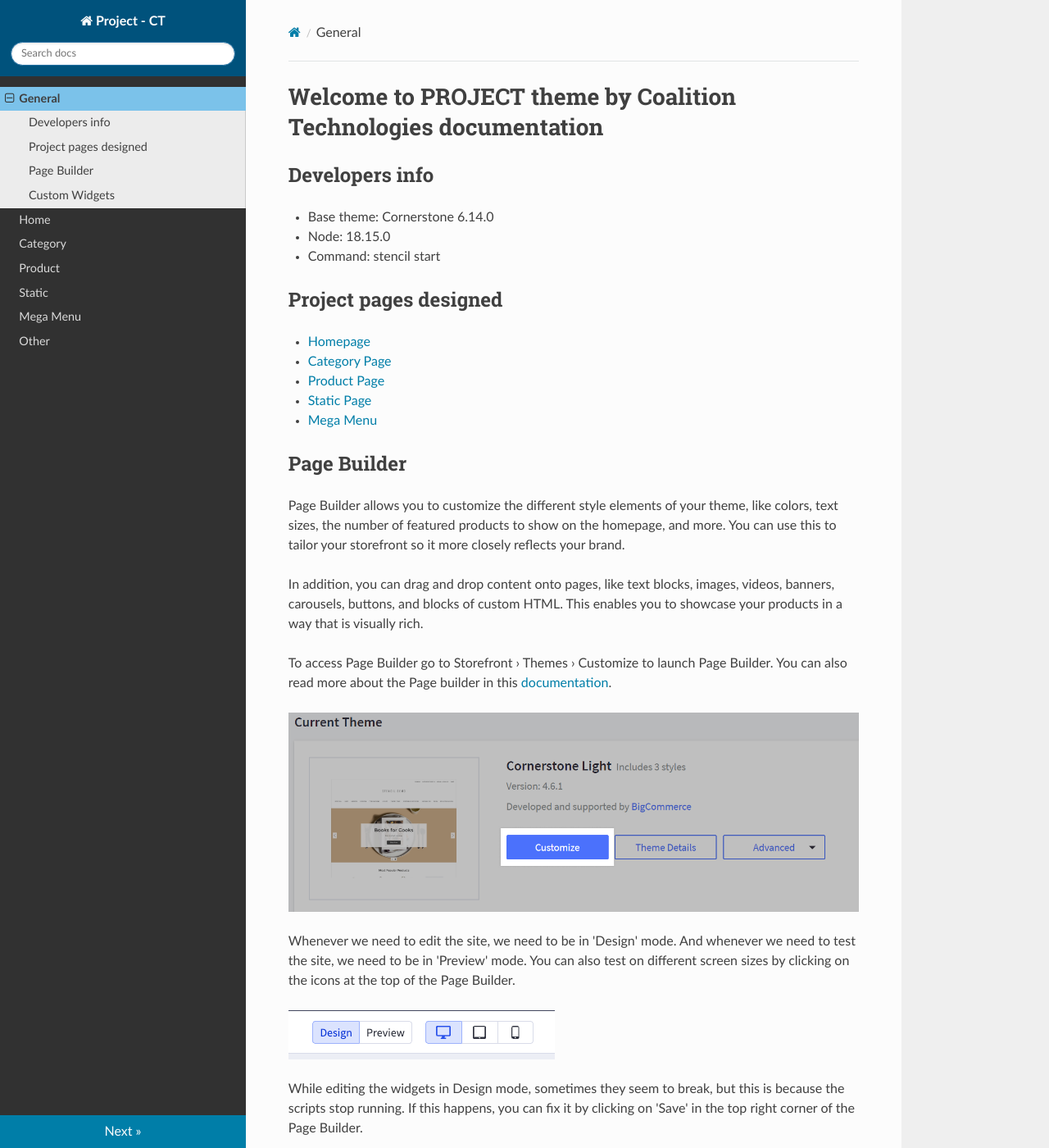
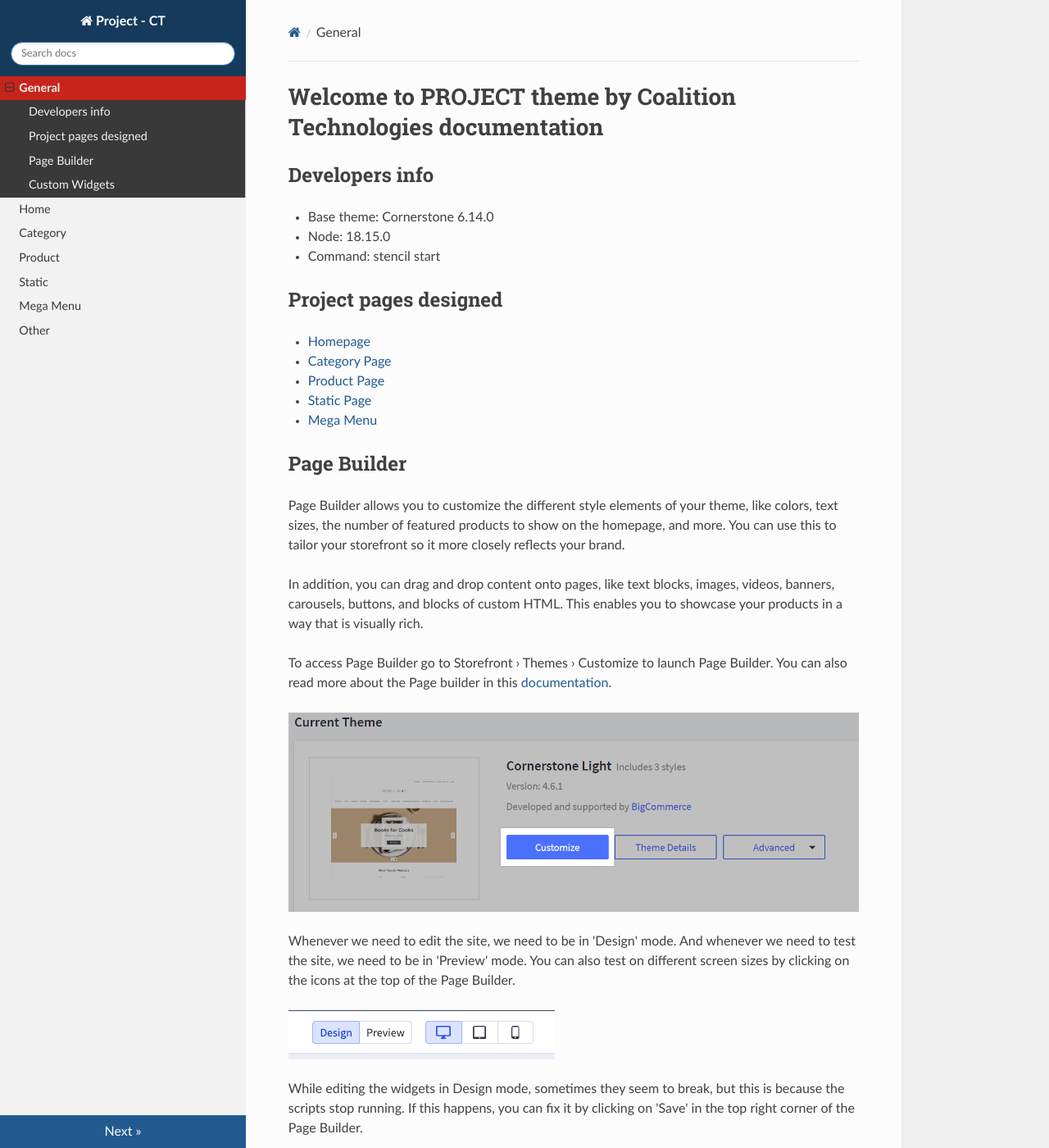
Before and after one commit to coalitiontech/door-hardware-doc, an MkDocs documentation site: the page built from docs/index.md, in a window 1280 px wide and 1400 px high. Shown: the whole window at 82% size. Built offline with MkDocs 1.6.1, drawn with Linux system fonts in a browser that asks for light colours; nearby versions of some CDN libraries.

Commit message:
doc style

```diff
--- a/docs/style.css
+++ b/docs/style.css
@@ -1,17 +1,18 @@
 :root {
-    --var-primary: #007EA8;
-    --var-primary-dark: #00527C;
-    --var-secondary: #7bc2ea;
-    --var-dark: #313131;
-    --var-light: #ececec;
+    --var-primary: #225A8F;
+    --var-primary-dark: #163A5C;
+    --var-secondary: #C7251C;
+    --var-dark: #393939;
+    --var-light: #f2f2f2;
 }
 
 .wy-side-nav-search {
     background-color: var(--var-primary-dark);
+    margin-bottom: 0;
 }
 
 .wy-nav-side {
-    background-color: var(--var-dark);
+    background-color: var(--var-light);
 }
 
 .rst-versions .rst-current-version {
@@ -22,15 +23,27 @@
     color: var(--var-primary);
 }
 
+.wy-menu-vertical a {
+    color: var(--var-dark);
+}
+
 .wy-menu-vertical a:hover {
     background-color: var(--var-primary);
+    color: var(--var-light);
 }
 
 .wy-menu-vertical li.toctree-l1.current>a {
     background-color: var(--var-secondary);
+    color: var(--var-light);
     border: 0;
 }
 
-.wy-menu-vertical li.current ul {
-    background-color: var(--var-light);
+.wy-menu-vertical li.current ul a {
+    background-color: var(--var-dark);
+    color: var(--var-light);
 }
+
+.wy-menu-vertical li.current ul a:hover {
+    background-color: var(--var-secondary);
+    color: var(--var-light);
+}
```
